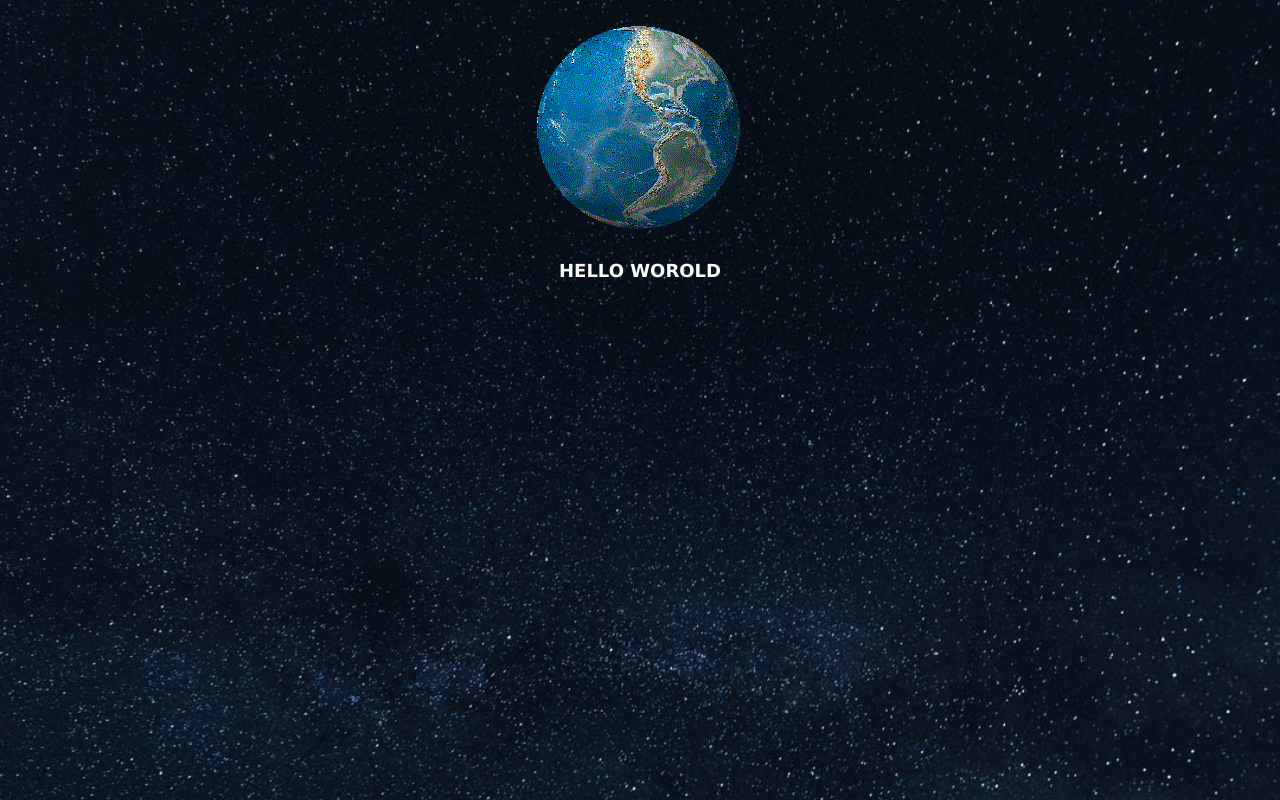
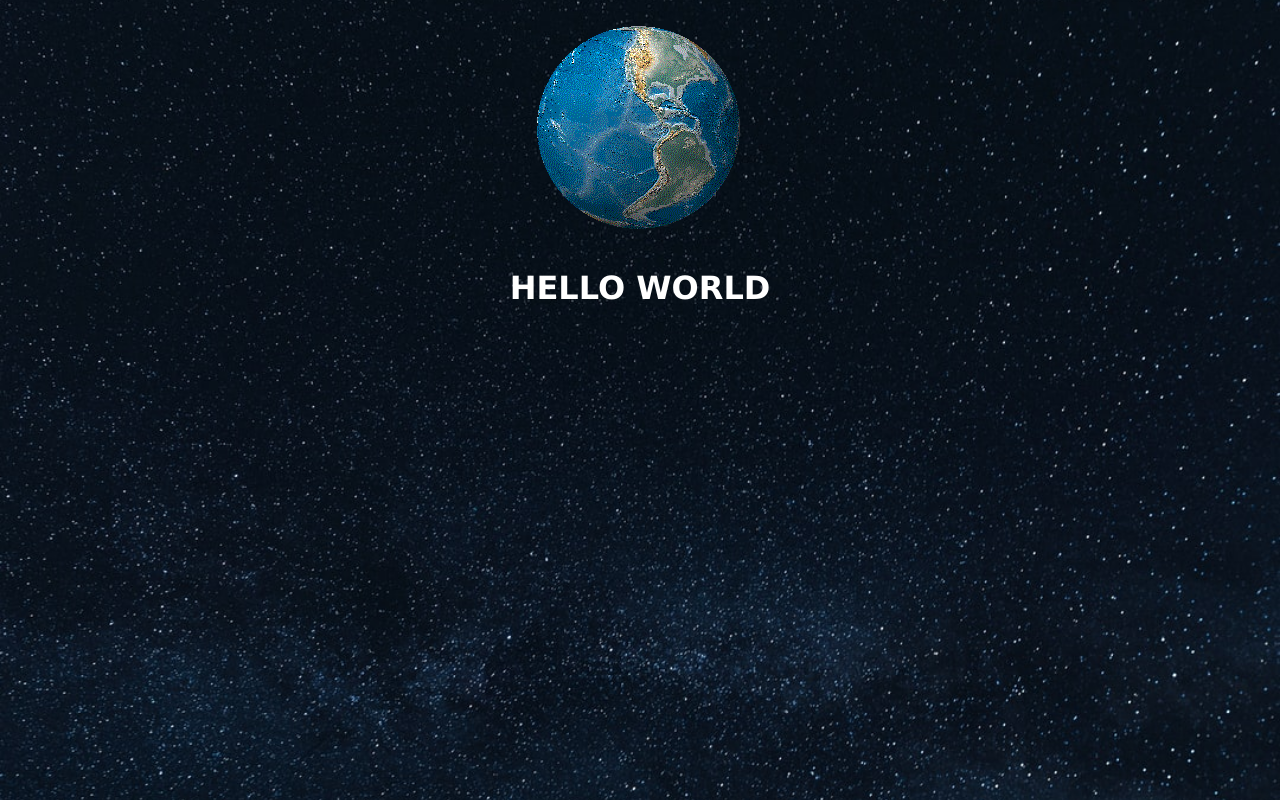
Before and after one commit to saoud-ahmed-khan/bootcamp-1st-assignment, a plain HTML site: page index.html in a window 1280 px wide. Drawn offline with Linux system fonts and the light colour scheme.

Commit message:
Update index.html

```diff
--- a/index.html
+++ b/index.html
@@ -24,7 +24,7 @@
   text-align: center;
   color: white;
   font-family: Verdana, Geneva, Tahoma, sans-serif;
-  font-size: large;
+  font-weight: 900;
 }
 
 
@@ -32,7 +32,7 @@
 </head>
 <body >
    <img src="images/200.gif" alt="revolving moon" class="center">
-   <h1 class="my_center">HELLO WOROLD</h1>
+   <h1 class="my_center">HELLO WORLD</h1>
 
 </body>
 </html>
```
